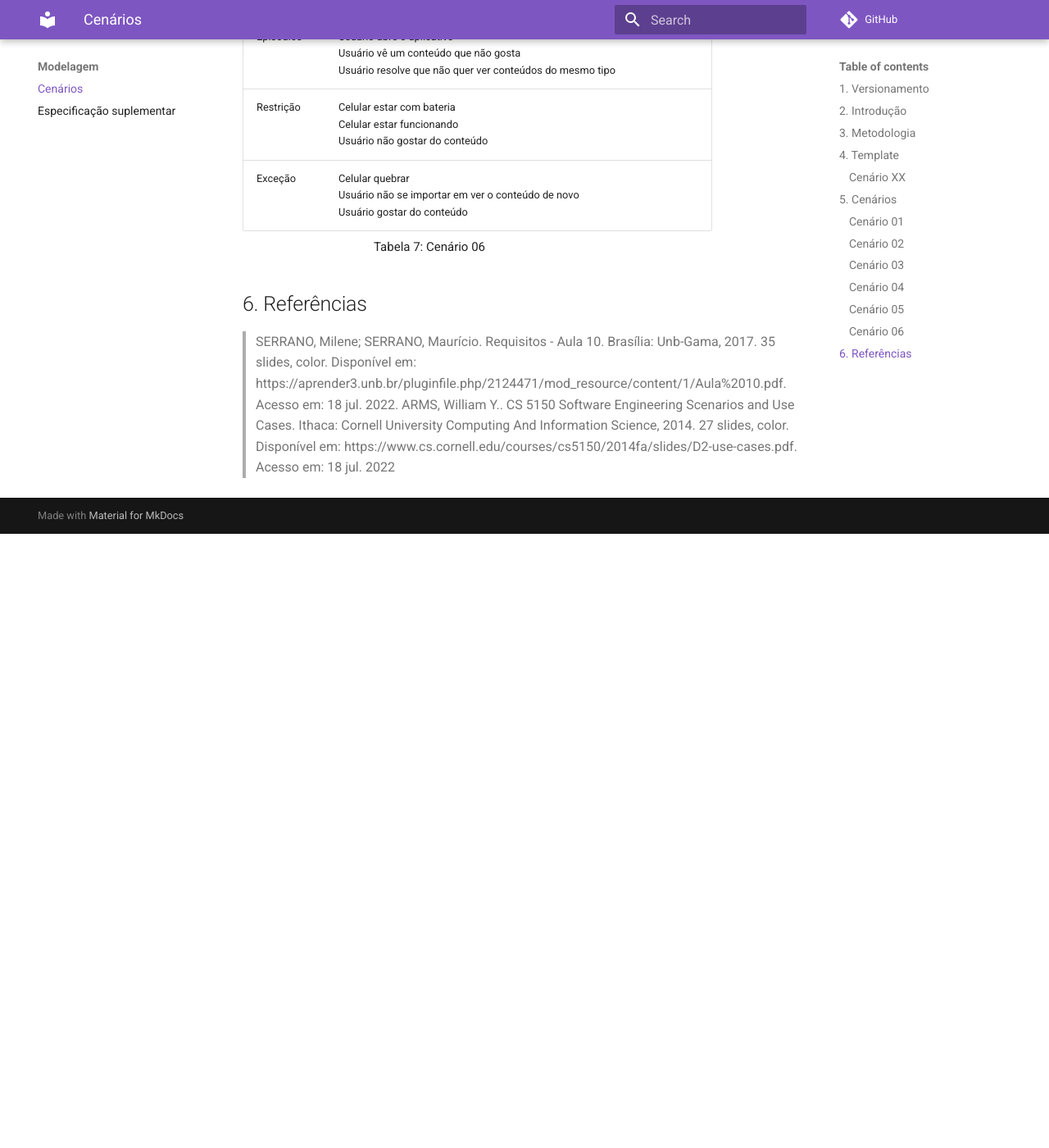
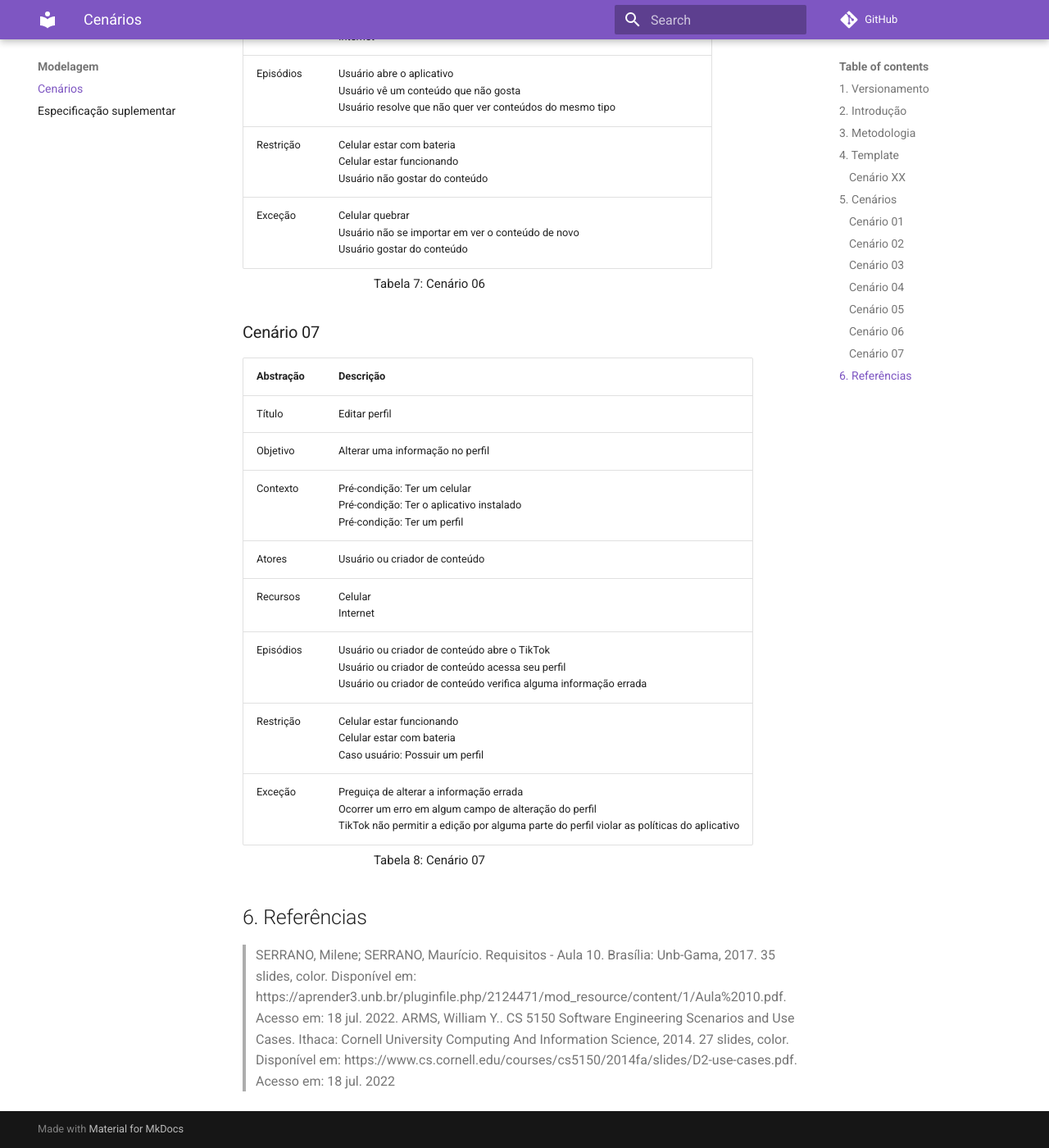
Before and after one commit to Requisitos-de-Software/2022.1-TikTok, an MkDocs documentation site: the page built from docs/modelagem/cenarios.md, in a window 1280 px wide and 1400 px high, scrolled down 5485 px. Shown: the whole window at 82% size. Built offline with MkDocs 1.6.1 and Material for MkDocs 9.7.7, drawn with Linux system fonts in a browser that asks for light colours; comment, search, counter and statistics services are not loaded; before the commit the page ends 6136 px from its top, so only the background shows below that; some of the changed text lies outside the part shown.

Commit message:
#35 - Adição do cenário 07

```diff
--- a/docs/modelagem/cenarios.md
+++ b/docs/modelagem/cenarios.md
@@ -14,6 +14,7 @@
 | 1.4.1  | Mateus Caltabiano | Adição de revisor no versionamento | Matheus Perillo |
 | 1.5    | Mateus Caltabiano | Adição do cenário 05               | Matheus Perillo |
 | 1.6    | Mateus Caltabiano | Adição do cenário 06               | Matheus Perillo |
+| 1.7    | Mateus Caltabiano | Adição do cenário 07               | Matheus Perillo |
 
 ## 2. Introdução
 
@@ -146,6 +147,23 @@
     Tabela 7: Cenário 06
 </p>
 
+### Cenário 07
+
+| Abstração | Descrição                                                                                                                                                                                     |
+| --------- | --------------------------------------------------------------------------------------------------------------------------------------------------------------------------------------------- |
+| Título    | Editar perfil                                                                                                                                                                                 |
+| Objetivo  | Alterar uma informação no perfil                                                                                                                                                              |
+| Contexto  | Pré-condição: Ter um celular<br>Pré-condição: Ter o aplicativo instalado<br>Pré-condição: Ter um perfil                                                                                       |
+| Atores    | Usuário ou criador de conteúdo                                                                                                                                                                |
+| Recursos  | Celular<br>Internet                                                                                                                                                                           |
+| Episódios | Usuário ou criador de conteúdo abre o TikTok<br>Usuário ou criador de conteúdo acessa seu perfil<br>Usuário ou criador de conteúdo verifica alguma informação errada                          |
+| Restrição | Celular estar funcionando<br>Celular estar com bateria<br>Caso usuário: Possuir um perfil                                                                                                     |
+| Exceção   | Preguiça de alterar a informação errada<br>Ocorrer um erro em algum campo de alteração do perfil<br>TikTok não permitir a edição por alguma parte do perfil violar as políticas do aplicativo |
+
+<p style="margin-top: -25px; font-size: 15px; margin-left: 160px">
+    Tabela 8: Cenário 07
+</p>
+
 ## 6. Referências
 
 >SERRANO, Milene; SERRANO, Maurício. Requisitos - Aula 10. Brasília: Unb-Gama, 2017. 35 slides, color. Disponível em: https://aprender3.unb.br/pluginfile.php/2124471/mod_resource/content/1/Aula%2010.pdf. Acesso em: 18 jul. 2022.
```
